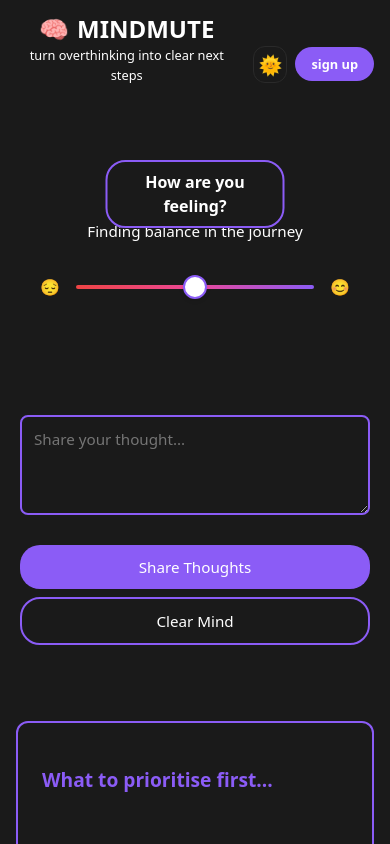
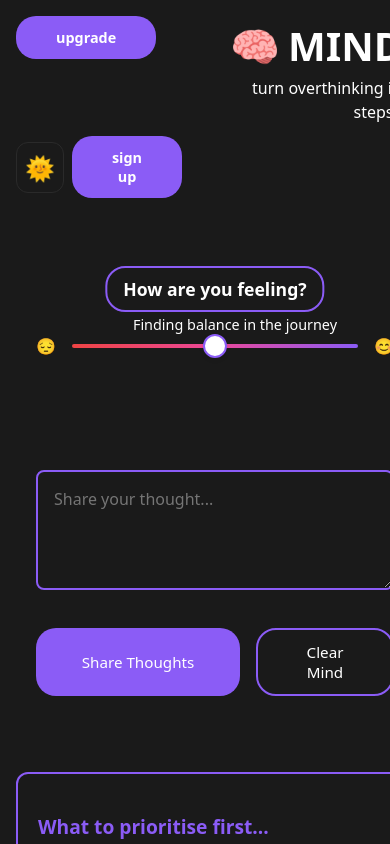
Before and after one commit to fahadbash1r/Mindmute, a React (Vite) app: page / in a window 390 px wide. Shown: the top 844 px of the page. Built offline with nearby package versions, Linux system fonts and the light colour scheme.

Commit message:
Fix mobile layout: adjust header alignment, emotion section spacing, and swipe instruction

```diff
--- a/src/App.css
+++ b/src/App.css
@@ -623,21 +623,13 @@ main {
     padding: 1rem;
     grid-template-columns: auto auto;
     gap: 1rem;
+    align-items: flex-start;
   }
 
   .logo {
     justify-self: start;
     padding: 0;
-  }
-
-  .logo h1 {
-    font-size: 1.5rem;
-    margin: 0;
-  }
-
-  .logo p {
-    font-size: 0.8rem;
-    margin-top: 0.25rem;
+    margin-top: 0.5rem;
   }
 
   .auth-buttons {
@@ -645,215 +637,84 @@ main {
     display: flex;
     gap: 0.5rem;
     align-items: center;
+    margin-top: 0;
   }
 
-  .sign-up-btn {
-    padding: 0.5rem 1rem;
-    font-size: 0.8rem;
+  .emotion-section {
+    position: relative;
+    margin-top: 1rem;
+    padding-top: 3rem;
   }
 
-  .mode-switcher {
-    padding: 0.25rem;
-    font-size: 1.2rem;
+  .emotion-label {
+    font-size: 1.1rem;
+    padding: 0.5rem 1rem;
+    white-space: nowrap;
+    text-align: center;
+    width: auto;
+    top: 0.5rem;
   }
 
+  .mood-label {
+    position: absolute;
+    width: 100%;
+    text-align: center;
+    font-size: 0.9rem;
+    margin: 0;
+    top: 3.5rem;
+  }
+
+  .emotion-slider {
+    margin-top: 2.5rem;
+  }
+
+  /* Adjust section spacing */
   .emotion-section,
   .thought-input-section,
   .priorities-section,
   .thought-cabinet {
     width: calc(100% - 2rem);
-    margin: 1rem;
-    padding: 1.5rem;
-    box-sizing: border-box;
+    margin: 0.75rem 1rem;
+    padding: 1.25rem;
   }
 
-  .emotion-section {
-    margin-top: 2rem;
+  /* Style swipe instruction for mobile */
+  .swipe-instruction {
+    display: block;
+    text-align: center;
+    color: var(--text-primary);
+    font-size: 0.9rem;
+    font-weight: 600;
+    margin: 0.75rem 0;
+    padding: 0;
+  }
+
+  /* Hide swipe instruction on desktop */
+  @media (min-width: 769px) {
+    .swipe-instruction {
+      display: none;
+    }
   }
 
   .response-section {
-    width: calc(100% - 2rem);
-    margin: 1rem;
-    padding: 0;
+    margin-top: 0.5rem;
   }
 
   .response-box {
-    padding: 1.5rem;
-    min-height: 180px;
-  }
-
-  .response-box h3 {
-    font-size: 1.1rem;
-    margin-bottom: 0.75rem;
-  }
-
-  .response-box p,
-  .response-box li {
-    font-size: 0.95rem;
-    line-height: 1.4;
-  }
-
-  .thought-input {
-    font-size: 1rem;
-    padding: 1rem;
-    min-height: 120px;
-  }
-
-  .button-group {
-    margin-top: 1rem;
-  }
-
-  .share-btn,
-  .clear-btn {
-    padding: 0.75rem;
-    font-size: 0.95rem;
-  }
-
-  main {
-    padding: 1rem 0;
-  }
-
-  .app-container {
-    padding: 0;
-    width: 100%;
-    overflow-x: hidden;
-  }
-
-  .token-info {
-    display: none;
-  }
-
-  .emotion-label {
-    font-size: 1rem;
-    padding: 0.5rem 1rem;
-    white-space: normal;
-    text-align: center;
-    width: auto;
-    max-width: 90%;
-  }
-
-  .mood-label {
-    margin: 1.25rem 0 1rem;
-  }
-
-  .thought-input {
-    min-height: 100px;
-    max-height: 150px;
-    font-size: 0.95rem;
-    padding: 0.75rem;
-    margin-bottom: 0.5rem;
+    padding: 1.25rem;
+    min-height: 160px;
   }
 
   .thought-input-section {
-    width: calc(100% - 1rem);
-    margin: 1rem 0.5rem;
-    padding: 0.75rem;
-    box-sizing: border-box;
+    margin-top: 0.75rem;
   }
 
-  .button-group {
-    flex-direction: column;
-    gap: 0.5rem;
-    width: 100%;
+  .priorities-section {
+    margin-top: 0.75rem;
   }
 
-  .share-btn, .clear-btn {
-    width: 100%;
-    padding: 0.75rem 1rem;
-  }
-
-  .response-section {
-    display: flex;
-    overflow-x: auto;
-    scroll-snap-type: x mandatory;
-    scroll-behavior: smooth;
-    -webkit-overflow-scrolling: touch;
-    gap: 0;
-    margin: 1rem 0;
-    padding: 0 1rem;
-    position: relative;
-    width: calc(100% - 2rem);
-    max-width: 100%;
-  }
-
-  .response-box {
-    flex: 0 0 100%;
-    scroll-snap-align: center;
-    margin-right: 1rem;
-    padding: 1.5rem;
-    min-height: 150px;
-    width: calc(100% - 1rem);
-    box-sizing: border-box;
-  }
-
-  .response-box:last-child {
-    margin-right: 1rem;
-  }
-
-  .swipe-arrow {
-    display: flex;
-    justify-content: center;
-    align-items: center;
-    position: absolute;
-    top: 50%;
-    transform: translateY(-50%);
-    color: white;
-    font-size: 2rem;
-    width: 40px;
-    height: 40px;
-    background: rgba(139, 92, 246, 0.8);
-    border-radius: 50%;
-    z-index: 10;
-    cursor: pointer;
-    box-shadow: 0 2px 4px rgba(0, 0, 0, 0.2);
-    transition: all 0.3s ease;
-  }
-
-  .swipe-arrow:hover {
-    background: rgba(139, 92, 246, 1);
-    transform: translateY(-50%) scale(1.1);
-  }
-
-  .swipe-arrow.left {
-    left: 0.5rem;
-  }
-
-  .swipe-arrow.right {
-    right: 0.5rem;
-  }
-
-  /* Add a subtle animation to draw attention to the arrows */
-  @keyframes pulse {
-    0% { opacity: 0.8; transform: translateY(-50%) scale(1); }
-    50% { opacity: 1; transform: translateY(-50%) scale(1.1); }
-    100% { opacity: 0.8; transform: translateY(-50%) scale(1); }
-  }
-
-  .swipe-arrow {
-    animation: pulse 2s infinite;
-  }
-
-  .swipe-indicator {
-    display: flex;
-    justify-content: center;
-    align-items: center;
-    gap: 0.5rem;
-    margin: 1rem 0;
-    padding: 0.5rem;
-  }
-
-  .swipe-dot {
-    width: 8px;
-    height: 8px;
-    border-radius: 50%;
-    background: var(--text-secondary);
-    opacity: 0.5;
-    transition: opacity 0.3s;
-  }
-
-  .swipe-dot.active {
-    opacity: 1;
-    background: #8b5cf6;
+  .thought-cabinet {
+    margin-top: 0.75rem;
   }
 }
 
--- a/src/App.jsx
+++ b/src/App.jsx
@@ -191,7 +191,7 @@ function ResponseSection({ summary, reframe, todoList, isVisible }) {
 
   return (
     <>
-      <div className="swipe-instruction">← Swipe to see more →</div>
+      <div className="swipe-instruction">Swipe to see more</div>
       <div className="response-section" ref={responseRef}>
         {responses.map((response, index) => (
           <div key={index} className="response-box">
```
